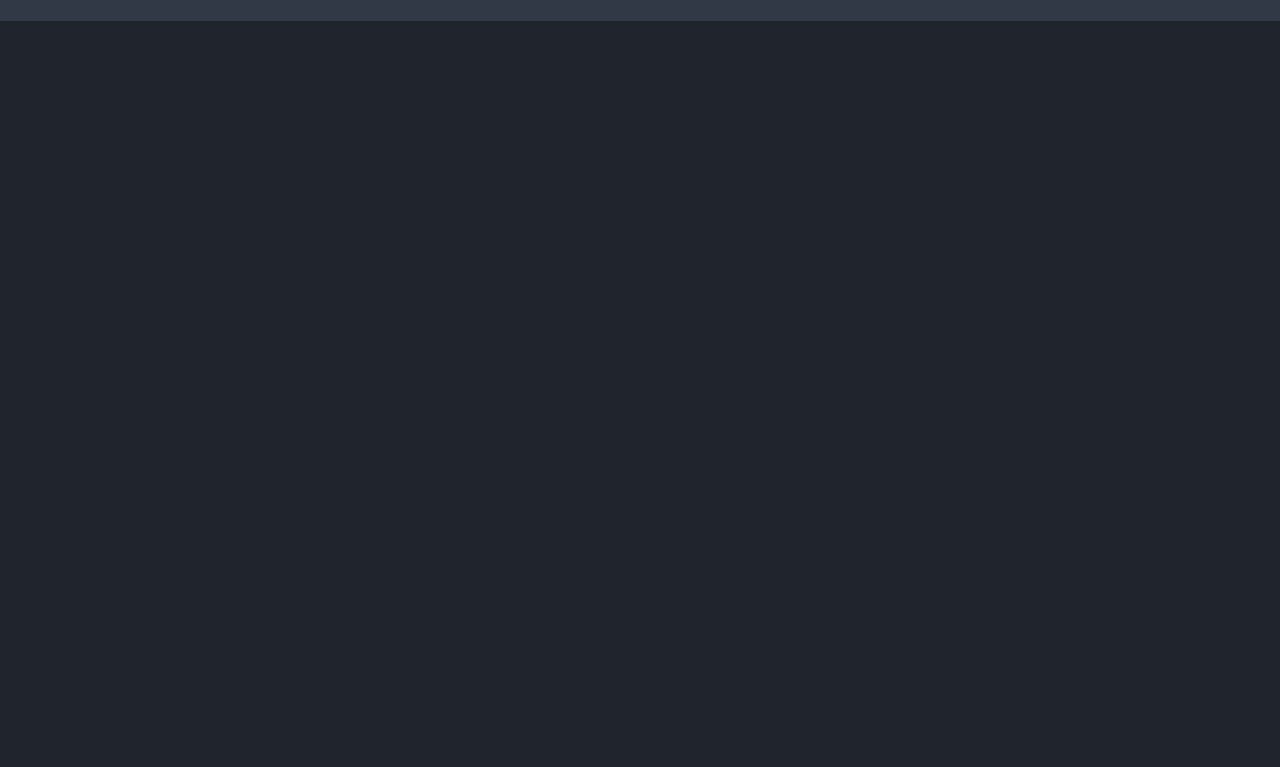
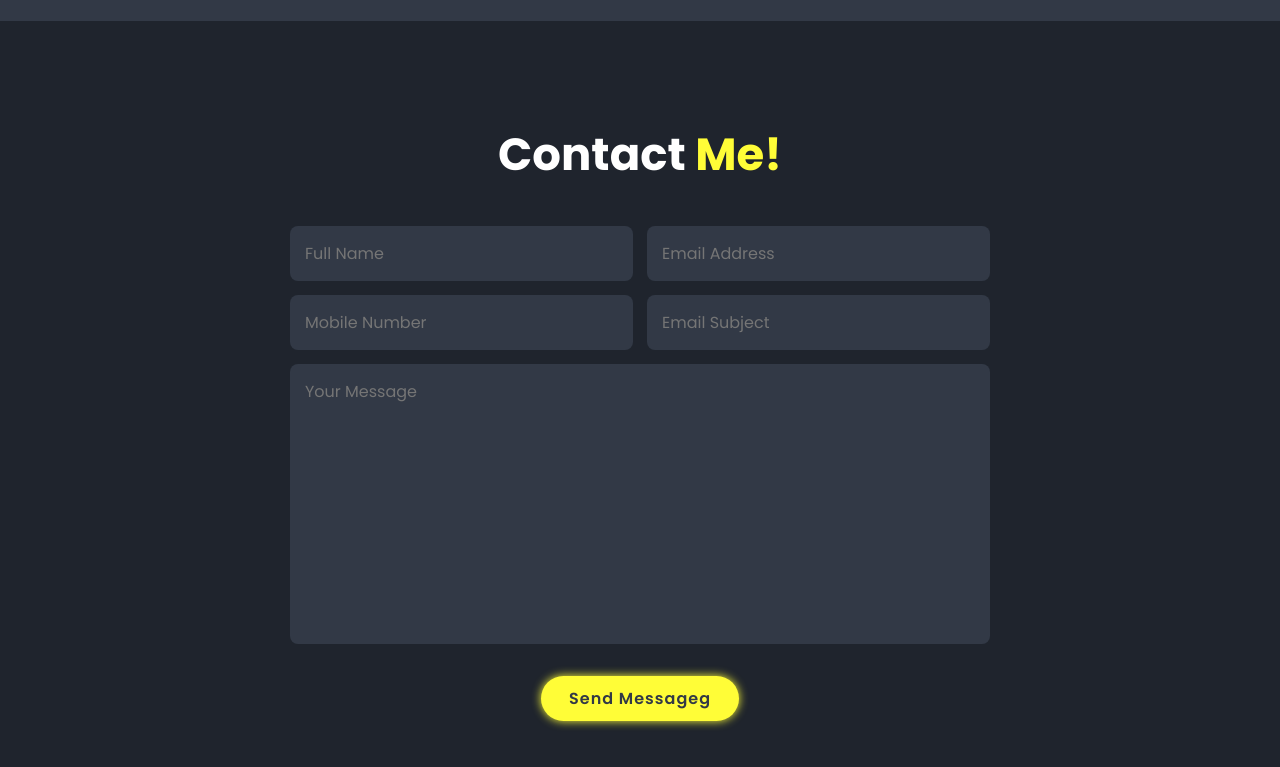
Before and after one commit to Sanatan-Kisku/Portfolio, a plain HTML site: page index.html in a window 1280 px wide. Shown: the part 3179-3946 px from the top of the page. Before the commit the page ends 3200 px from the top, so only its background shows below. Drawn offline with nearby package versions, Linux system fonts and the light colour scheme.

Commit message:
Design Contact Section

```diff
--- a/css/style.css
+++ b/css/style.css
@@ -298,3 +298,45 @@ span{
   font-size: 2rem;
   color: var(--second-bg-color);
 }
+
+/* CONTACT SECTION */
+.contact h2{
+  margin-bottom: 3rem;
+}
+
+.contact form{
+  max-width: 70rem;
+  margin: 1rem auto;
+  text-align: center;
+  margin-bottom: 3rem;
+}
+
+.contact form .input-box{
+  display: flex;
+  justify-content: space-between;
+  flex-wrap: wrap;
+}
+
+.contact form .input-box input,
+.contact form textarea{
+  width: 100%;
+  padding: 1.5rem;
+  font-size: 1.6rem;
+  color: var(--text-color);
+  background: var(--second-bg-color);
+  border-radius: .8rem;
+  margin: .7rem 0;
+}
+
+.contact form .input-box input{
+  width: 49%;
+}
+
+.contact form textarea{
+  resize: none;
+}
+
+.contact form .btn{
+  margin-top: 2rem;
+  cursor: pointer;
+}
--- a/index.html
+++ b/index.html
@@ -92,7 +92,7 @@
   <!-- portfolio section design -->
   <section class="portfolio" id="portfolio">
     <h2 class="heading">
-      Latest <span>Project</span>
+      Latest <span>Projects</span>
     </h2>
     <div class="portfolio-container">
       <div class="portfolio-box">
@@ -168,6 +168,23 @@
     </div>
   </section>
 
+  <!-- Contact section design -->
+  <section class="contact" id="contact">
+    <h2 class="heading">Contact <span>Me!</span></h2>
+    <form action="#">
+      <div class="input-box">
+        <input type="text" placeholder="Full Name">
+        <input type="email" placeholder="Email Address" >
+      </div>
+      <div class="input-box">
+        <input type="number" placeholder="Mobile Number">
+        <input type="text" placeholder="Email Subject" >
+      </div>
+      <textarea name="" id="" cols="30" rows="10" placeholder="Your Message"></textarea>
+      <input type="submit" value="Send Messageg" class="btn">
+    </form>
+  </section>
+
 
   <!-- Local JS -->
   <script type="text/javascript" src="js/script.js"></script>
```
